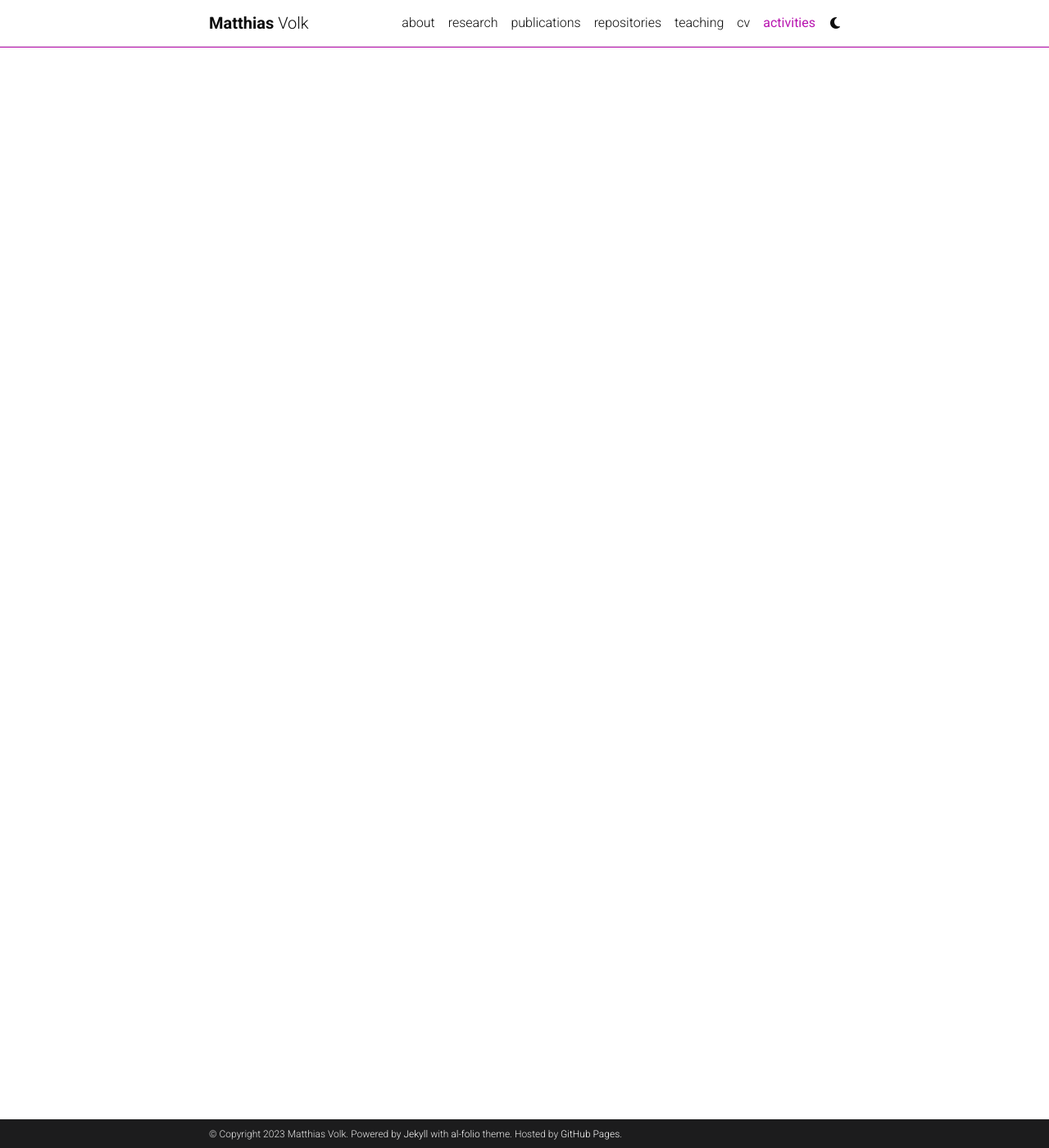
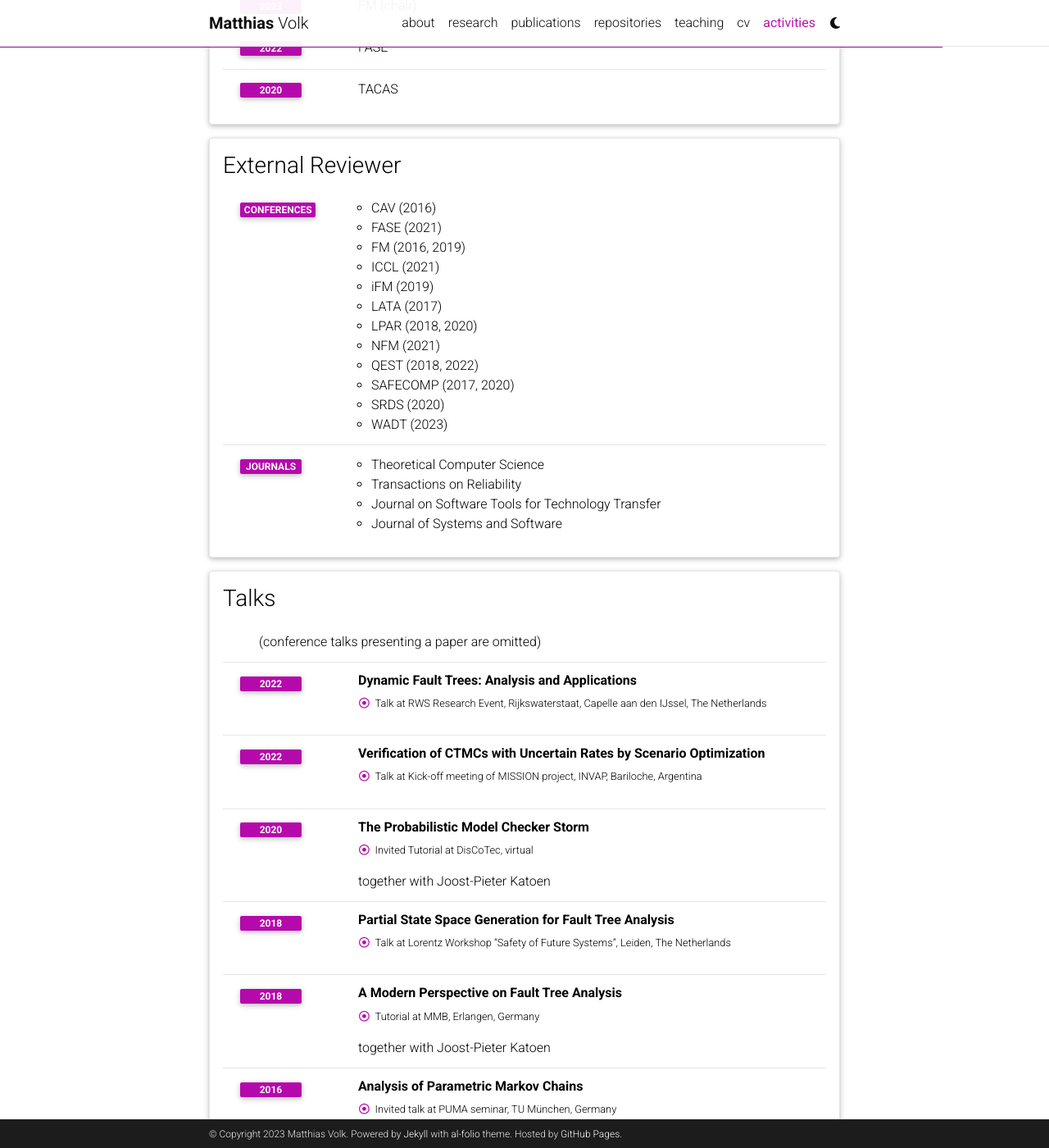
Before and after one commit to volkm/volkm.github.io, a Jekyll site: the page built from _pages/activities.md, in a window 1280 px wide and 1400 px high, scrolled down 1048 px. Shown: the whole window at 82% size. Built offline with Jekyll 4.4.1, drawn with Linux system fonts in a browser that asks for light colours; comment, search, counter and statistics services are not loaded; a style sheet for code colours, icons or effects is not loaded; some of the changed text lies outside the part shown.

Commit message:
Overview of activities

```diff
--- a/_pages/activities.md
+++ b/_pages/activities.md
@@ -4,4 +4,94 @@
 title: activities
 nav: true
 nav_order: 6
+src_content:
+  - title: Grants
+    type: time_table
+    contents:
+      - title: TreeFruits
+        year: 2022
+        description:
+          - NWO Take-off phase 1 grant (No. 19613)
+          - co-authored with Joost-Pieter Katoen and Mariëlle Stoelinga
+          - resulted in the SAFEST tool
+
+  - title: Event Organization
+    type: time_table
+    contents:
+      - title: "<a href='https://www.lorentzcenter.nl/predictive-maintenance-let-data-maintain-the-model.html'>Lorentz Workshop <i>\"Predictive maintenance: let data maintain the model\"</i></a>"
+        department: Leiden, The Netherlands
+        year: 2023
+        maindescription: "co-organiser"
+      - title: <a href="https://sites.google.com/utwente.nl/pm-2021">Workshop on Predictive Maintenance</a>
+        department: QCONFEST (virtual)
+        year: 2021
+        maindescription: "co-organiser"
+      - title: <a href="https://tcs.rwth-aachen.de/mfcs2019">MFCS</a>
+        department: Aachen, Germany
+        year: 2019
+        maindescription: "local co-organiser"
+
+  - title: Program Committees
+    type: time_table
+    contents:
+      - year: 2023
+        maindescription: AAAI (Special Track on Safe and Robust AI), FM, QEST
+  - title: Artifact Evaluation Committees
+    type: time_table
+    contents:
+      - year: 2023
+        maindescription: FM (chair)
+      - year: 2022
+        maindescription: FASE
+      - year: 2020
+        maindescription: TACAS
+
+  - title: External Reviewer
+    type: time_table
+    contents:
+      - year: Conferences
+        description:
+          - CAV (2016)
+          - FASE (2021)
+          - FM (2016, 2019)
+          - ICCL (2021)
+          - iFM (2019)
+          - LATA (2017)
+          - LPAR (2018, 2020)
+          - NFM (2021)
+          - QEST (2018, 2022)
+          - SAFECOMP (2017, 2020)
+          - SRDS (2020)
+          - WADT (2023)
+      - year: Journals
+        description:
+          - Theoretical Computer Science
+          - Transactions on Reliability
+          - Journal on Software Tools for Technology Transfer
+          - Journal of Systems and Software
+
+  - title: Talks
+    type: time_table
+    contents:
+      - maindescription: (conference talks presenting a paper are omitted)
+      - title: "Dynamic Fault Trees: Analysis and Applications"
+        department: Talk at RWS Research Event, Rijkswaterstaat, Capelle aan den IJssel, The Netherlands
+        year: 2022
+      - title: Verification of CTMCs with Uncertain Rates by Scenario Optimization
+        department: Talk at Kick-off meeting of MISSION project, INVAP, Bariloche, Argentina
+        year: 2022
+      - title: The Probabilistic Model Checker Storm
+        department: Invited Tutorial at DisCoTec, virtual
+        maindescription: together with Joost-Pieter Katoen
+        year: 2020
+      - title: Partial State Space Generation for Fault Tree Analysis
+        department: Talk at Lorentz Workshop “Safety of Future Systems”, Leiden, The Netherlands
+        year: 2018
+      - title: A Modern Perspective on Fault Tree Analysis
+        department: Tutorial at MMB, Erlangen, Germany
+        maindescription: together with Joost-Pieter Katoen
+        year: 2018
+      - title: Analysis of Parametric Markov Chains
+        department: Invited talk at PUMA seminar, TU München, Germany
+        year: 2016
 ---
```
